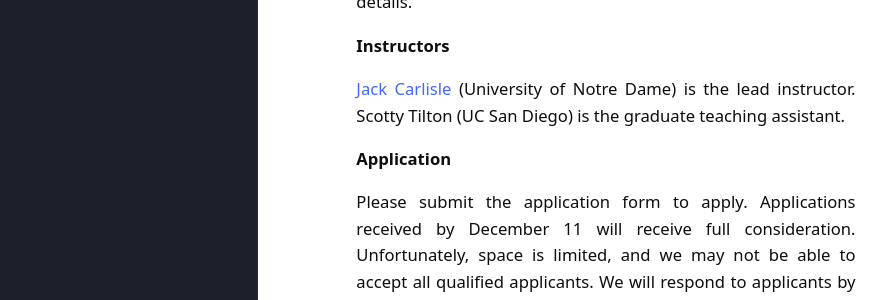
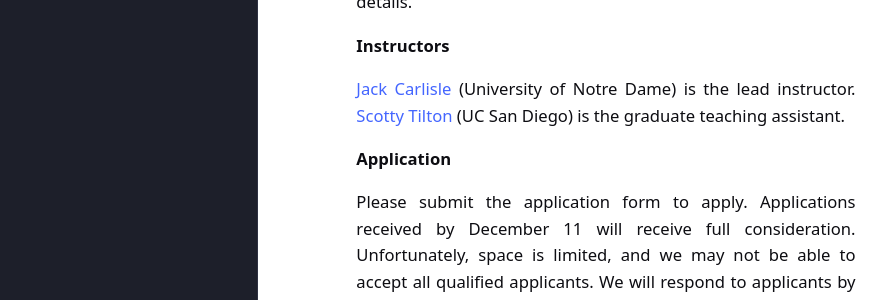
Before and after one commit to eCHTorc/eCHTorc.github.io, a Jekyll site: the page built from course-on-algebraic-topology-homotopy-theory-winter-24.html, in a window 1280 px wide and 900 px high, scrolled down 777 px. Shown: the part 388-688 px from the top of the window, without its empty margins (43-930 px from the left). Built offline with Jekyll 4.4.1, drawn with Linux system fonts in a browser that asks for light colours; part of the change alters nothing that is shown.

```diff
--- a/course-on-algebraic-topology-homotopy-theory-winter-24.html
+++ b/course-on-algebraic-topology-homotopy-theory-winter-24.html
@@ -55,7 +55,7 @@ Students are expected to have a strong background in point-set topology and abst
 </p>
 
 <p>
-<a href="https://sites.google.com/umich.edu/jackcarlisle/home"> Jack Carlisle</a> (University of Notre Dame) is the lead instructor. Scotty Tilton (UC San Diego) is the graduate teaching assistant.
+<a href="https://sites.google.com/umich.edu/jackcarlisle/home"> Jack Carlisle</a> (University of Notre Dame) is the lead instructor. <a href="https://mathweb.ucsd.edu/~stilton/"> Scotty Tilton</a> (UC San Diego) is the graduate teaching assistant.
 </p>
 
 <p>
```
